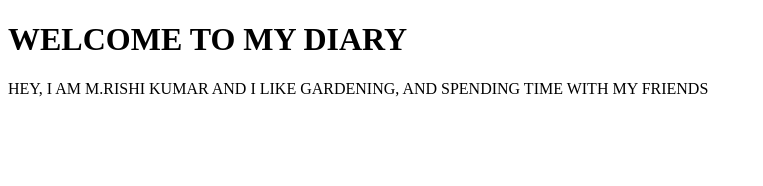
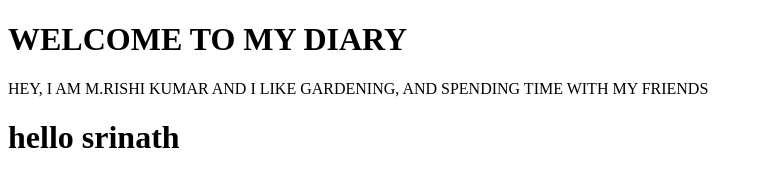
Before and after one commit to Rishi0754eegzvbhxhnh/my_sri, a plain HTML site: page index.html in a window 1280 px wide. Shown: the whole page, without its empty margins (0-763 px from the left). Drawn offline with Linux system fonts and the light colour scheme.

Commit message:
Update index.html

```diff
--- a/index.html
+++ b/index.html
@@ -7,5 +7,6 @@
 		<body>
 			<h1>WELCOME TO MY DIARY</h1>
 			<p>HEY, I AM M.RISHI KUMAR AND I LIKE GARDENING, AND SPENDING TIME WITH MY FRIENDS</p>
+			<h1>hello srinath</h1>
 			</body>
 			</html>
```
